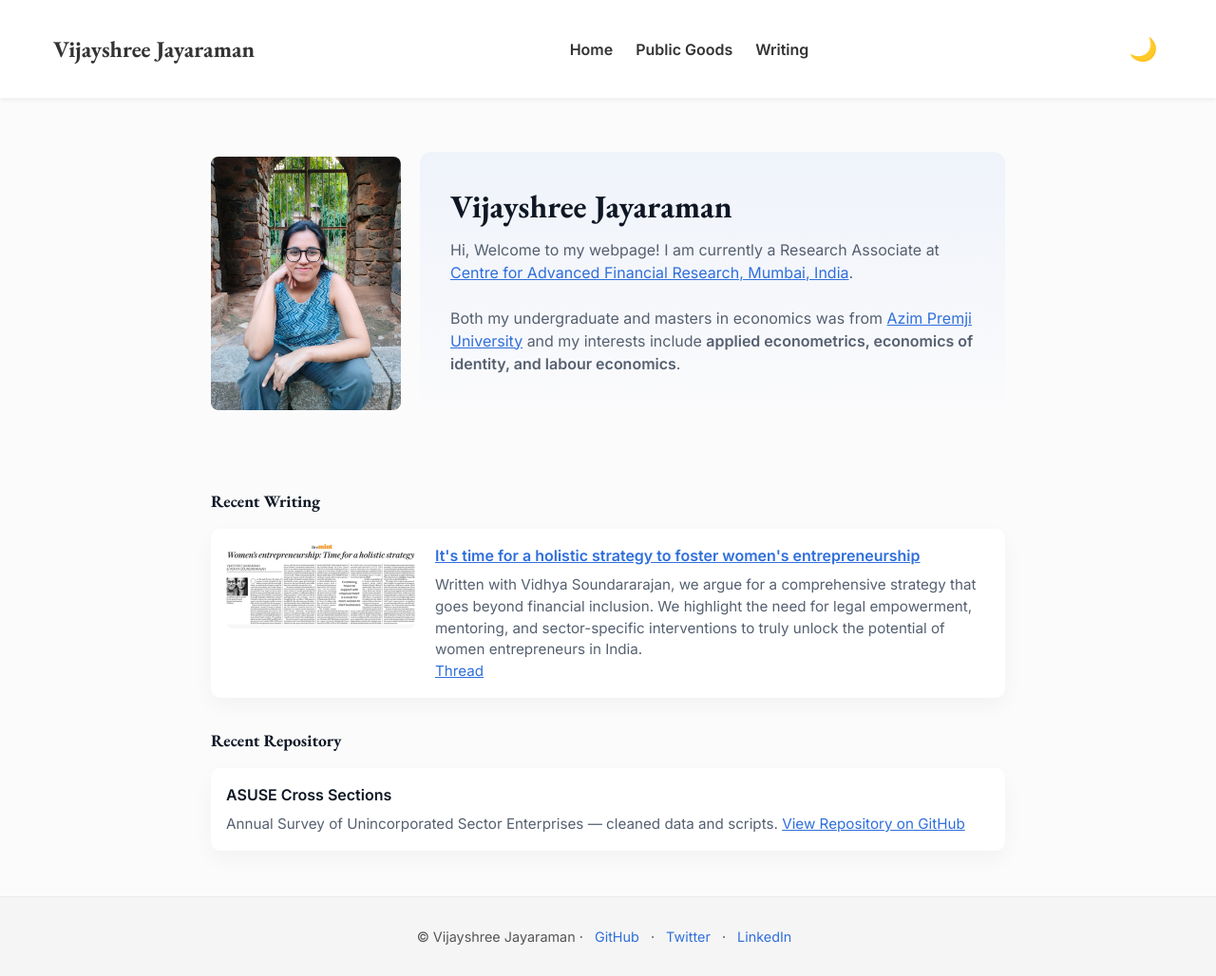
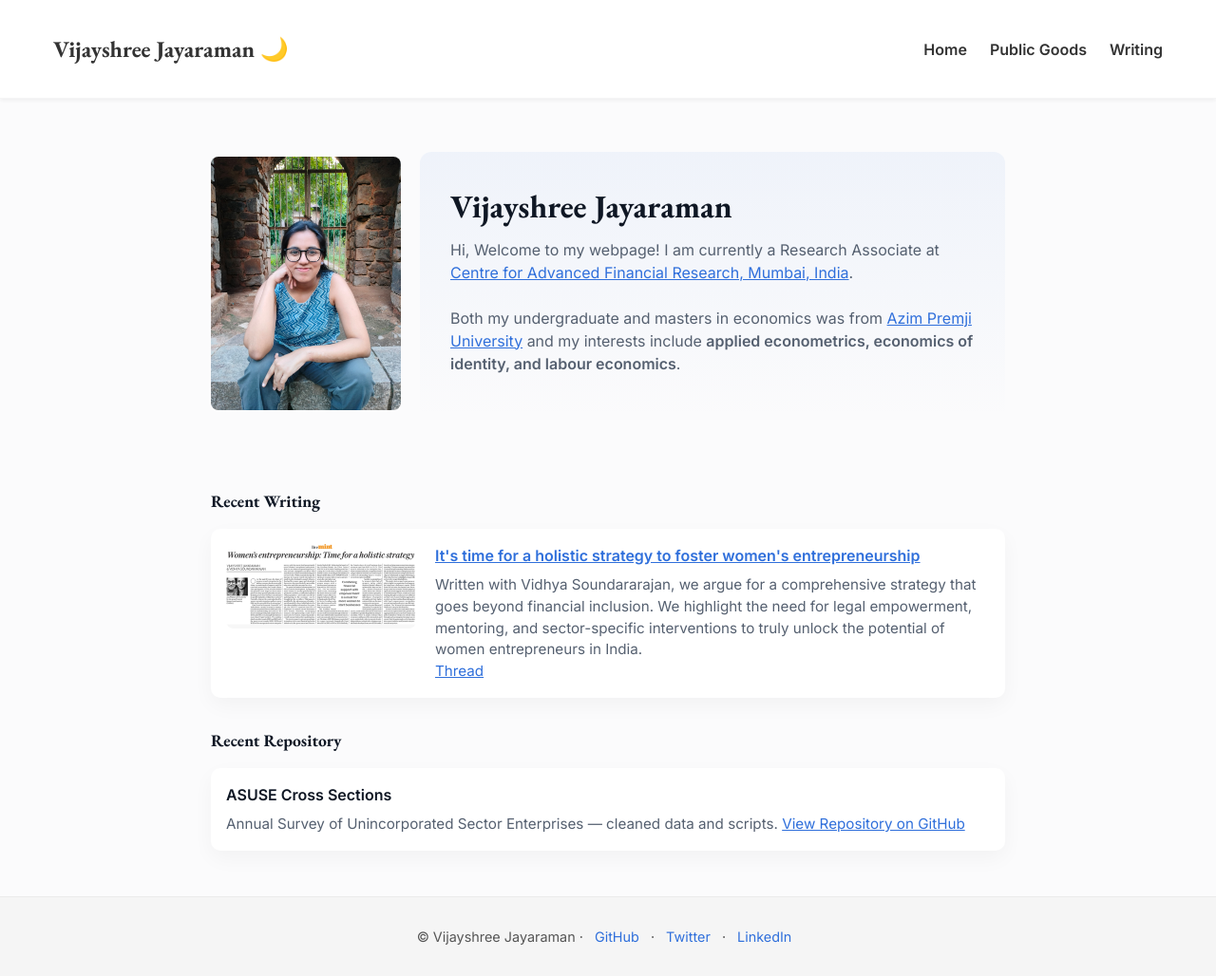
Before and after one commit to vijayshree-jayaraman/vijayshree-jayaraman.github.io, a Jekyll site: the page built from index.md, in a window 1280 px wide and 1028 px high. Shown: the whole window at 95% size. Built offline with Jekyll 4.4.1, drawn with Linux system fonts in a browser that asks for light colours.

Commit message:
Update default.html

```diff
--- a/_layouts/default.html
+++ b/_layouts/default.html
@@ -8,25 +8,28 @@
   <meta property="og:title" content="{{ page.title }} - {{ site.title }}" />
   <meta property="og:description" content="{{ site.description }}" />
   <meta name="twitter:card" content="summary_large_image" />
+
   <!-- Google Fonts -->
   <link rel="preconnect" href="https://fonts.googleapis.com" />
   <link rel="preconnect" href="https://fonts.gstatic.com" crossorigin />
   <link href="https://fonts.googleapis.com/css2?family=EB+Garamond:wght@400;500;700&family=Inter:wght@300;400;600&display=swap" rel="stylesheet" />
+
   <link rel="stylesheet" href="{{ '/assets/css/style.css' | relative_url }}" />
   <link rel="icon" href="{{ '/assets/images/favicon.svg' | relative_url }}" type="image/svg+xml" />
+
   <style>
-    /* Allow vertical scroll, block horizontal */
+    /* Allow vertical scroll everywhere */
     html, body {
       overflow-x: hidden;
       overflow-y: auto;
-      height: auto;
       margin: 0;
       padding: 0;
     }
 
-    /* Mobile Friendly CSS */
     body {
       font-family: 'Inter', sans-serif;
+      margin: 0;
+      padding: 0;
       line-height: 1.5;
     }
 
@@ -48,8 +51,10 @@
       outline-offset: 2px;
     }
 
-    .site-header a.brand,
-    .site-nav a {
+    .brand {
+      font-weight: 700;
+      font-size: 1.5rem;
+      text-decoration: none;
       color: #333;
     }
 
@@ -59,14 +64,7 @@
       align-items: center;
       max-width: 1200px;
       margin: 0 auto;
-      flex-wrap: wrap;
       gap: 0.5rem;
-    }
-
-    .brand {
-      font-weight: 700;
-      font-size: 1.5rem;
-      text-decoration: none;
     }
 
     .site-nav {
@@ -79,11 +77,7 @@
       text-decoration: none;
       font-weight: 600;
       font-size: 1rem;
-    }
-
-    .nav-actions {
-      display: flex;
-      gap: 0.5rem;
+      color: #333;
     }
 
     .icon-btn {
@@ -94,8 +88,20 @@
       cursor: pointer;
     }
 
-    /* Responsive Nav - hide menu by default on mobile */
+    /* Responsive Nav - hide menu on mobile */
     @media (max-width: 820px) {
+      .nav-container {
+        flex-direction: row;
+        justify-content: space-between;
+        align-items: center;
+      }
+
+      .brand-theme {
+        display: flex;
+        align-items: center;
+        gap: 0.5rem;
+      }
+
       .site-nav {
         display: none;
         flex-direction: column;
@@ -105,49 +111,35 @@
         margin-top: 0.5rem;
         border-radius: 0 0 8px 8px;
         z-index: 200;
+        order: 3;
       }
+
       .site-nav.show {
         display: flex;
       }
+
       .site-nav a {
         padding: 0.75rem 1rem;
         border-top: 1px solid rgba(0,0,0,0.1);
         background: white;
       }
-      .nav-actions {
-        order: 1;
-        align-self: flex-end;
-      }
-      .nav-toggle {
-        display: block;
-      }
-      .nav-container {
-        flex-direction: column;
-        align-items: stretch;
-        gap: 1rem;
-        padding: 0.5rem 1rem;
-        background: #fff;
-        border-radius: 8px;
-        box-shadow: 0 2px 8px rgba(0,0,0,0.1);
-      }
-      .nav-container > * {
-        flex: none;
-        width: 100%;
-      }
-      .brand {
-        font-size: 1.75rem;
-        margin: 0;
+
+      #nav-toggle {
+        order: 2;
       }
     }
 
-    /* Larger screens - show menu always, hide toggle */
     @media (min-width: 821px) {
       .nav-toggle {
         display: none;
       }
+      .brand-theme {
+        display: flex;
+        align-items: center;
+      }
     }
 
-    /* Main content area - let it grow naturally */
+    /* Main content */
     .site-main {
       max-width: 900px;
       margin: 1rem auto;
@@ -177,6 +169,7 @@
         max-width: 100% !important;
       }
       article.card > div {
+        flex: none !important;
         min-width: 100% !important;
       }
       article.card > div img {
@@ -190,16 +183,18 @@
 <body data-theme="light">
   <header class="site-header">
     <div class="container nav-container">
-      <a class="brand" href="{{ '/' | relative_url }}">{{ site.title }}</a>
-      <nav id="site-nav" class="site-nav" role="navigation">
+      <div class="brand-theme">
+        <a class="brand" href="{{ '/' | relative_url }}">{{ site.title }}</a>
+        <button id="theme-toggle" class="icon-btn" aria-label="Toggle dark mode">🌙</button>
+      </div>
+
+      <nav id="site-nav" class="site-nav" role="navigation" aria-label="Primary Navigation">
         <a href="{{ '/' | relative_url }}">Home</a>
         <a href="{{ '/public-goods/' | relative_url }}">Public Goods</a>
         <a href="{{ '/writing/' | relative_url }}">Writing</a>
       </nav>
-      <div class="nav-actions">
-        <button id="theme-toggle" class="icon-btn" aria-label="Toggle dark mode">🌙</button>
-        <button id="nav-toggle" class="icon-btn nav-toggle" aria-label="Toggle menu">☰</button>
-      </div>
+
+      <button id="nav-toggle" class="icon-btn nav-toggle" aria-label="Toggle menu">☰</button>
     </div>
   </header>
 
@@ -211,9 +206,9 @@
     <div class="container footer-inner">
       <p>
         © {{ site.title }} ·
-        <a href="https://github.com/vijayshree-jayaraman" target="_blank">GitHub</a> ·
-        <a href="https://x.com/Vijayshreeeee" target="_blank">Twitter</a> ·
-        <a href="https://www.linkedin.com/in/jvijayshree" target="_blank">LinkedIn</a>
+        <a href="https://github.com/vijayshree-jayaraman" target="_blank" rel="noopener noreferrer">GitHub</a> ·
+        <a href="https://x.com/Vijayshreeeee" target="_blank" rel="noopener noreferrer">Twitter</a> ·
+        <a href="https://www.linkedin.com/in/jvijayshree/?originalSubdomain=in" target="_blank" rel="noopener noreferrer">LinkedIn</a>
       </p>
     </div>
   </footer>
@@ -225,6 +220,13 @@
     navToggle.addEventListener('click', () => {
       siteNav.classList.toggle('show');
     });
+
+    // Theme toggle handling without scroll lock
+    const themeToggle = document.getElementById('theme-toggle');
+    themeToggle.addEventListener('click', () => {
+      document.body.dataset.theme =
+        document.body.dataset.theme === 'dark' ? 'light' : 'dark';
+    });
   </script>
 </body>
 </html>
```
